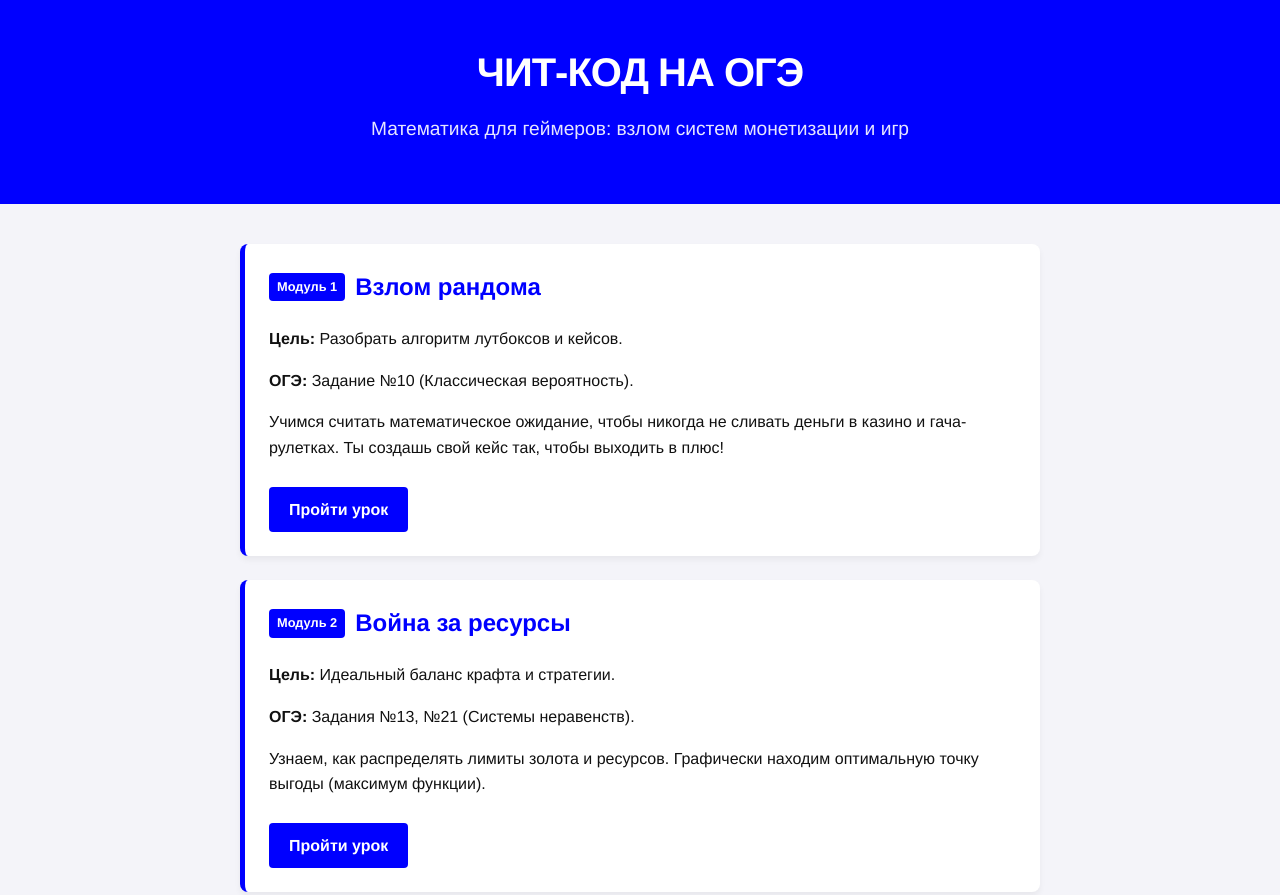
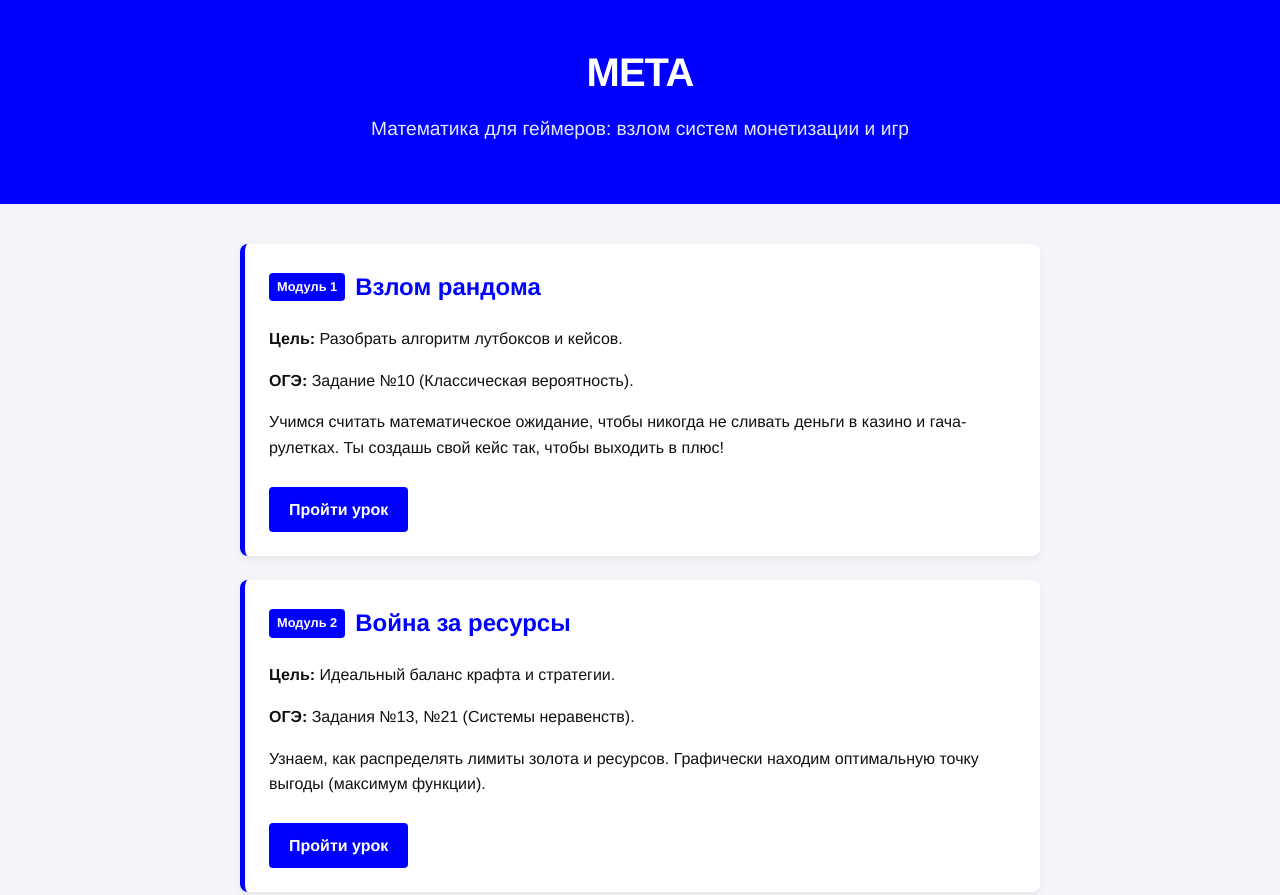
Before and after one commit to korolkovx/school_of_economics, a plain HTML site: page index.html in a window 1280 px wide. Shown: the top 895 px of the page. Drawn offline with Linux system fonts and the light colour scheme.

Commit message:
Update course title to META

```diff
--- a/index.html
+++ b/index.html
@@ -3,7 +3,7 @@
 <head>
     <meta charset="UTF-8">
     <meta name="viewport" content="width=device-width, initial-scale=1.0">
-    <title>Математика как Чит-Код | Курс для геймеров</title>
+    <title>МЕТА: Математика для геймеров | Курс для геймеров</title>
     <style>
         :root {
             --bg-color: #f4f4f9;
@@ -92,7 +92,7 @@
 <body>
 
 <header>
-    <h1>Чит-Код на ОГЭ</h1>
+    <h1>МЕТА</h1>
     <p>Математика для геймеров: взлом систем монетизации и игр</p>
 </header>
 
```
